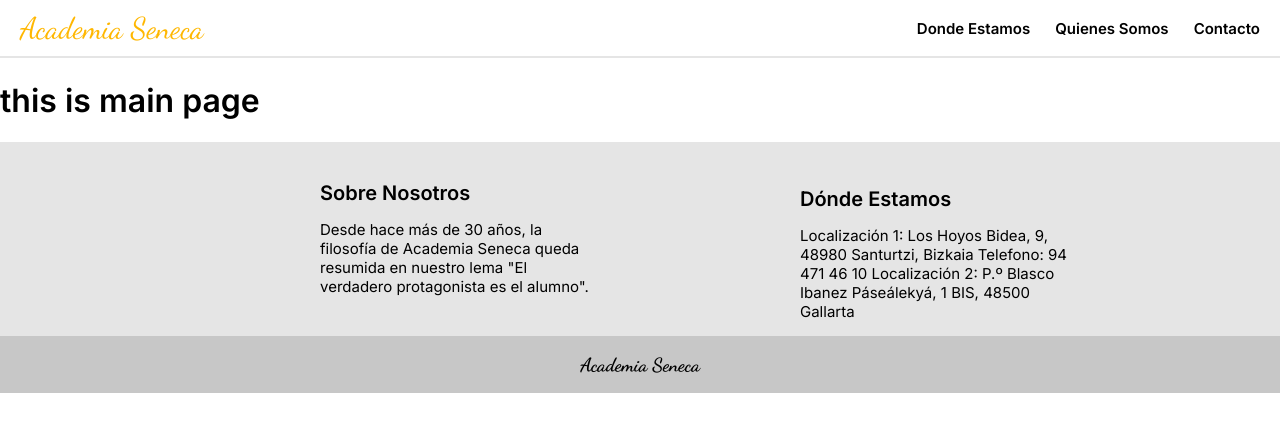
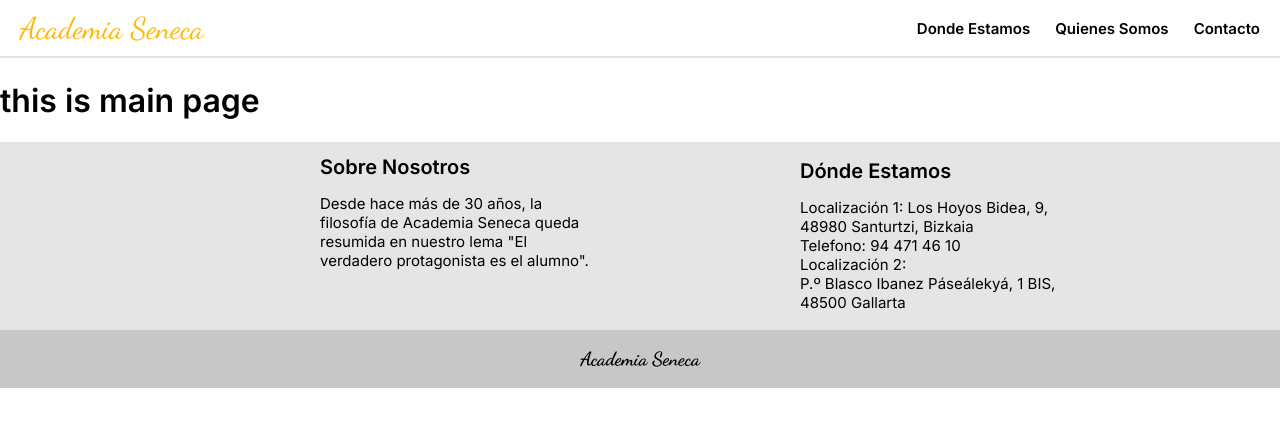
Before and after one commit to MikelGV/acadseneca, a Next.js app: page / in a window 1280 px wide. Shown: the top 432 px of the page. Built offline with nearby package versions, Linux system fonts and the light colour scheme.

Commit message:
titles are paralels

```diff
--- a/components/footer/footer.module.css
+++ b/components/footer/footer.module.css
@@ -12,6 +12,7 @@
 .left {
     flex: 1;
     margin-left: 25vw;
+    margin-bottom: 45px;
 }
 
 .leftTitle {
@@ -29,7 +30,6 @@
 
 .rightTitle {
     font-size: 20px;
-    margin-top: 45px;
 }
 
 .rightText {
--- a/components/footer/footer.tsx
+++ b/components/footer/footer.tsx
@@ -14,9 +14,9 @@ export default function Footer() {
                     <h1 className={style.rightTitle}>Dónde Estamos</h1>
                     <p className={style.rightText}>
                         Localización 1:
-                            Los Hoyos Bidea, 9, 48980 Santurtzi, Bizkaia
-                            Telefono: 94 471 46 10
-                        Localización 2:
+                            Los Hoyos Bidea, 9, 48980 Santurtzi, Bizkaia <br />
+                            Telefono: 94 471 46 10 <br />
+                        Localización 2: <br />
                             P.º Blasco Ibanez Páseálekyá, 1 BIS, 48500 Gallarta
                     </p>
                 </div>
```
